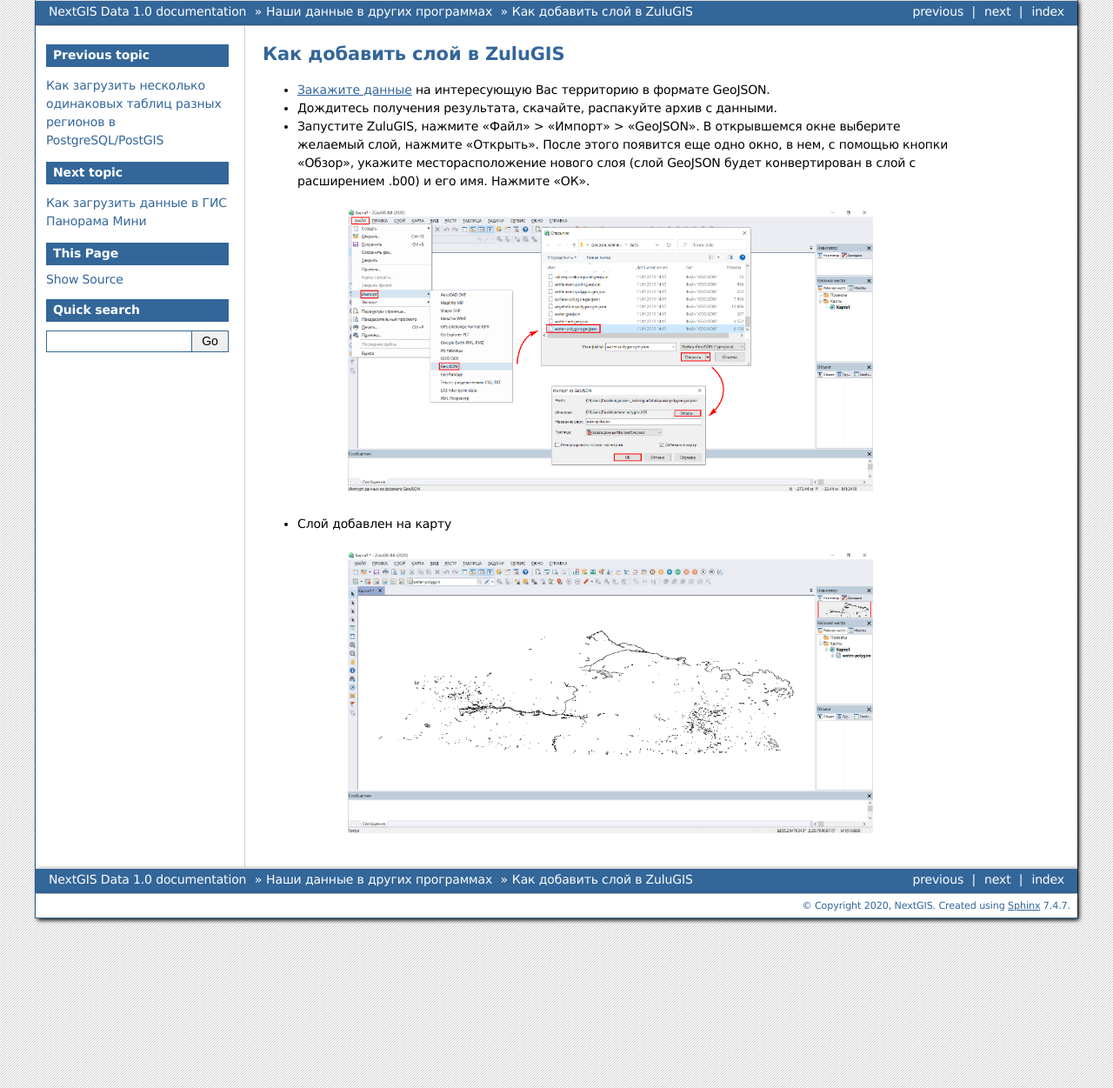
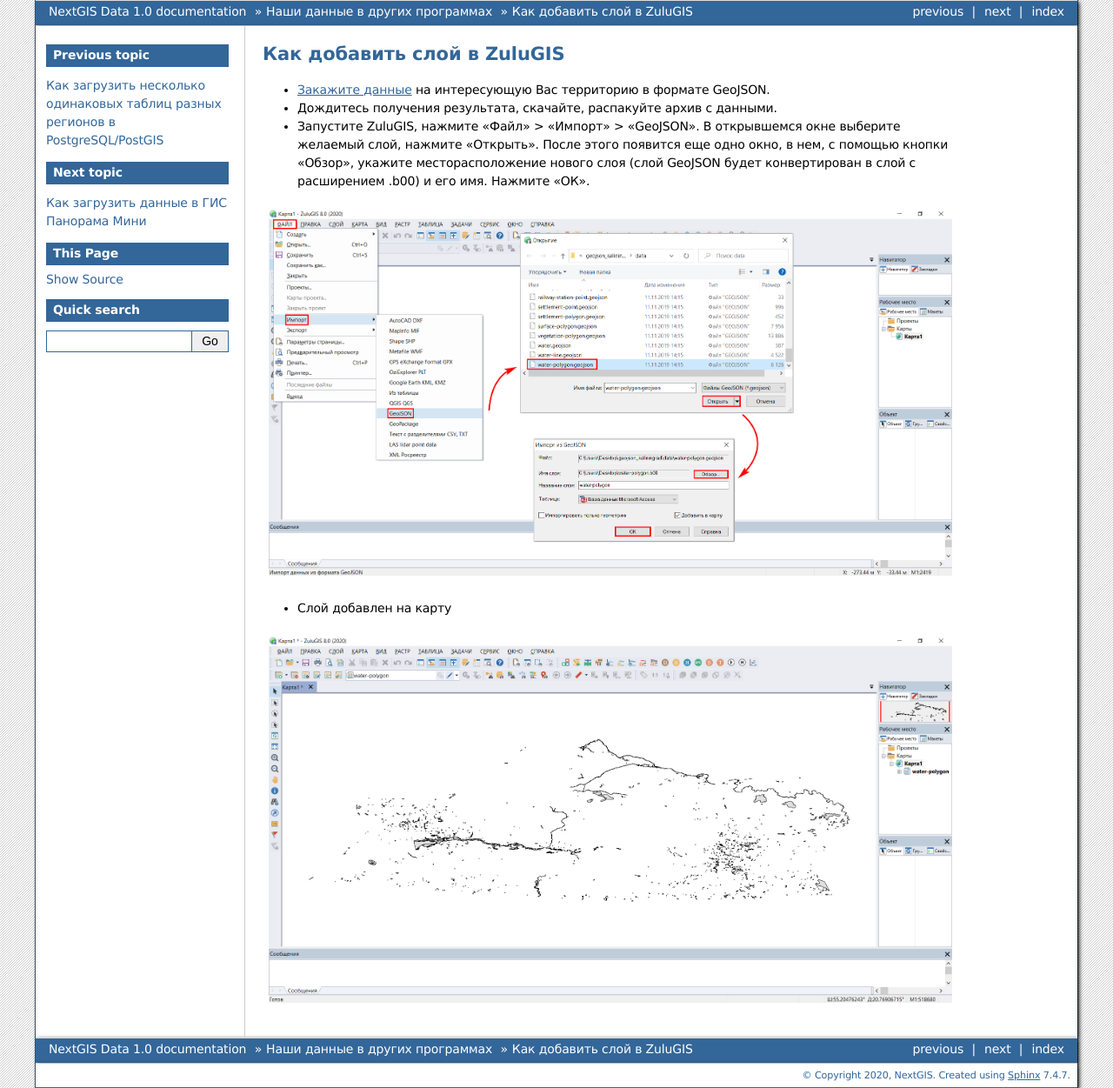
Before and after one commit to nextgis/docs_data, a Sphinx documentation site: the page built from source/zulu.rst, in a window 1280 px wide. Shown: the whole page at 87% size. Built offline with Sphinx 7.4.7, drawn with Linux system fonts in a browser that asks for light colours; formulas are drawn with MathJax 3; pages that are not in the unit, such as notebooks, are missing from menus.

Commit message:
Update zulu.rst
Change screen width

```diff
--- a/source/zulu.rst
+++ b/source/zulu.rst
@@ -10,11 +10,11 @@
 .. figure:: _static/zulu1.png
    :name: autocad1
    :align: center
-   :width: 16cm
+   :width: 24cm
 
 * Слой добавлен на карту
 
 .. figure:: _static/zulu2.png
    :name: autocad2
    :align: center
-   :width: 16cm
+   :width: 24cm
```
